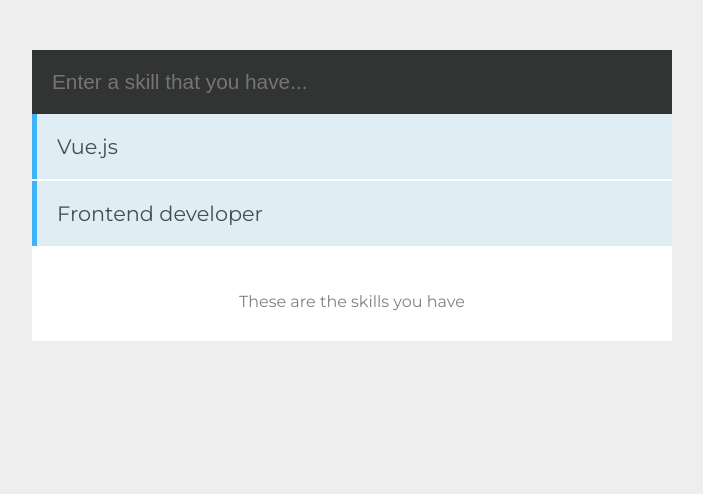
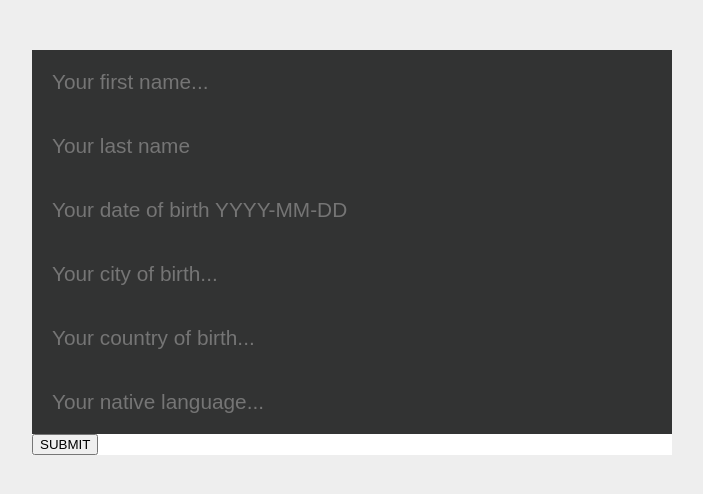
Before and after one commit to mpq1990/Chaillot, a Vue app in the folder chaillot-client/: page / in a window 1280 px wide. Shown: the top 494 px of the page, without its empty margins (288-991 px from the left). Built offline with nearby package versions, Linux system fonts and the light colour scheme.

Commit message:
basic validation is in

```diff
--- a/chaillot-client/src/components/HelloWorld.vue
+++ b/chaillot-client/src/components/HelloWorld.vue
@@ -1,22 +1,61 @@
 <template>
   <div class="hello">
     <div class="holder">
-      <form @submit.prevent="addSkill">
+      <form v-on:submit.prevent="submitForm">
+        <input type="text" placeholder="Your first name..." v-model="firstName" name="firstName">
+        <p class="alert" v-if="errors.has('skill')">{{ errors.first('skill') }}</p>
+
         <input
           type="text"
-          placeholder="Enter a skill that you have..."
-          v-model="skill"
-          v-validate="'min:5'"
-          name="skill"
+          placeholder="Your last name"
+          v-model="lastName"
+          v-validate="'required'"
+          name="lastName"
+        >
+        <p class="alert" v-if="errors.has('lastName')">{{ errors.first('lastName') }}</p>
+
+        <input
+          type="text"
+          placeholder="Your date of birth YYYY-MM-DD"
+          v-model="dateOfBirth"
+          v-validate="'required|date_format:yyyy-MM-dd'"
+          name="dateOfBirth"
+        >
+        <p class="alert" v-if="errors.has('dateOfBirth')">{{ errors.first('dateOfBirth') }}</p>
+
+        <input
+          type="text"
+          placeholder="Your city of birth..."
+          v-model="cityOfBirth"
+          name="cityOfBirth"
+          v-validate="'required'"
         >
         <p class="alert" v-if="errors.has('skill')">{{ errors.first('skill') }}</p>
+
+        <input
+          type="text"
+          placeholder="Your country of birth..."
+          v-model="countryOfBirth"
+          name="countryOfBirth"
+          v-validate="'required'"
+        >
+        <p class="alert" v-if="errors.has('skill')">{{ errors.first('skill') }}</p>
+
+        <input
+          type="text"
+          placeholder="Your native language..."
+          v-model="nativeLanguage"
+          name="nativeLanguage"
+          v-validate="'required'"
+        >
+        <p class="alert" v-if="errors.has('skill')">{{ errors.first('skill') }}</p>
+
+        <button v-on:click="submitForm">SUBMIT</button>
       </form>
 
-      <ul>
+      <!-- <ul>
         <li v-for="(data, index) in skills" :key="index">{{data.skill}}</li>
-      </ul>
-
-      <p>These are the skills you have</p>
+      </ul>-->
     </div>
   </div>
 </template>
@@ -26,16 +65,25 @@
   name: "HelloWorld",
   data() {
     return {
-      skills: [{ skill: "Vue.js" }, { skill: "Frontend developer" }],
-      skill: ""
+      firstName: "",
+      lastName: "",
+      dateOfBirth: "",
+      cityOfBirth: "",
+      countryOfBirth: "",
+      nativeLanguage: ""
     };
   },
   methods: {
-    addSkill() {
+    submitForm() {
       this.$validator.validateAll().then(result => {
         if (result) {
-          this.skills.push({ skill: this.skill });
-          this.skill = "";
+          console.log("submitting the form");
+          console.log(this.firstName);
+          console.log(this.lastName);
+          console.log(this.dateOfBirth);
+          console.log(this.cityOfBirth);
+          console.log(this.countryOfBirth);
+          console.log(this.nativeLanguage);
         } else {
           console.log("invalid");
         }
```
